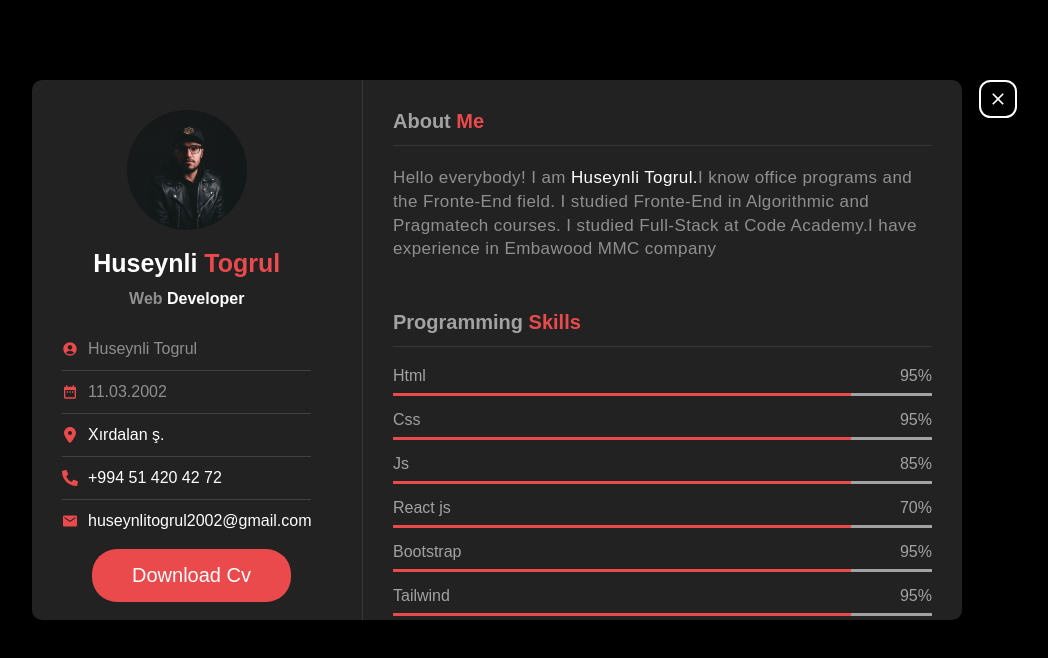
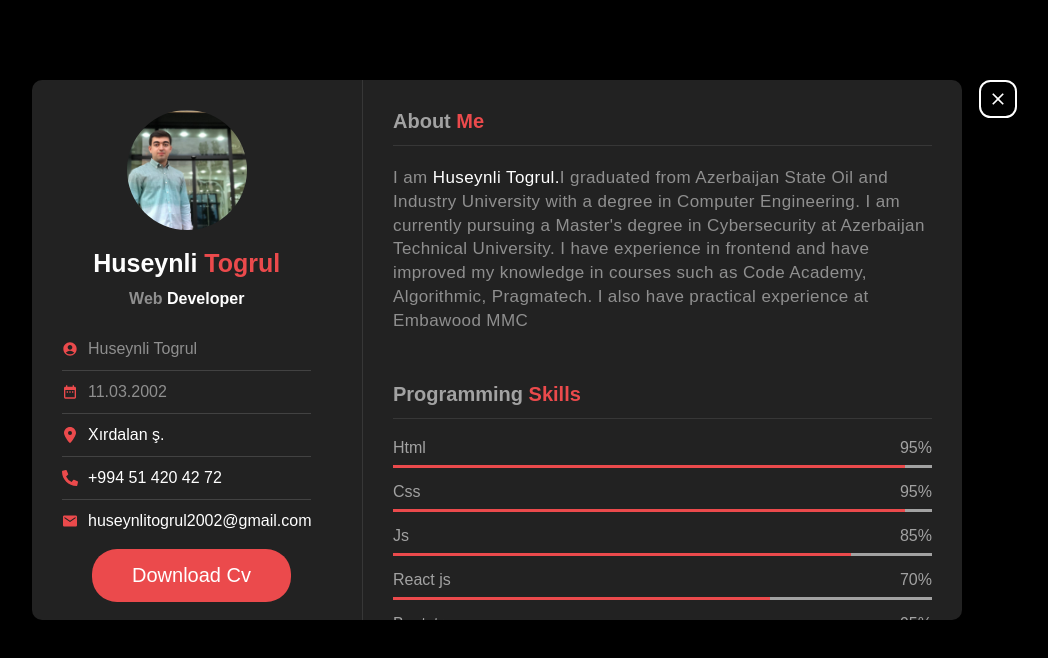
Before and after one commit to HuseynliTogrul/portfolio, a React (Create React App) app: page /about in a window 1280 px wide. Both pictures are taken after a click on the button "Learn More". Shown: the top 658 px of the page, without its empty margins (143-1191 px from the left). Built offline with nearby package versions, Linux system fonts and the light colour scheme.

Commit message:
fixed: update portfolio

```diff
--- a/src/components/About.jsx
+++ b/src/components/About.jsx
@@ -1,5 +1,6 @@
 import React, { useEffect } from 'react';
-import aboutImg from "../images/aboutImg.jpg"
+import aboutImg from "../images/aboutImg.jpeg";
+import aboutProfile from "../images/aboutProfile.png";
 import "../css/About.css"
 import { MdAccountCircle } from "react-icons/md";
 import { MdDateRange } from "react-icons/md";
@@ -8,6 +9,7 @@ import { FaPhoneAlt } from "react-icons/fa";
 import { IoMdMail } from "react-icons/io";
 import { IoMdClose } from "react-icons/io";
 import Cv from "../images/Cv.pdf"
+import skills from "../skills.json";
 
 function About() {
 
@@ -16,7 +18,6 @@ function About() {
     const aboutInfo = document.querySelector(".aboutInfo");
     const aboutModal = document.querySelector(".aboutModal");
     const navbar = document.querySelector(".navbar");
-    const App = document.querySelector(".App")
     const closeIcon = document.querySelector(".closeIcon")
     const container = document.querySelector(".container")
 
@@ -35,8 +36,7 @@ function About() {
       container.style.paddingTop = "0";
       container.style.minHeight = "100vh";
     })
-  }, []);
-
+  }, [])
 
   return (
     <div className='about'>
@@ -60,7 +60,7 @@ function About() {
         <div className="aboutMeLeft">
           <div className="author">
             <div className="aboutMeImg">
-              <img src={aboutImg} alt="aboutImg" />
+              <img src={aboutProfile} alt="aboutImg" />
             </div>
             <h3>Huseynli <span>Togrul</span></h3>
             <h4><span>Web</span> Developer</h4>
@@ -94,97 +94,29 @@ function About() {
         <div className="aboutMeRight">
           <div className="aboutMe">
             <h3>About <span>Me</span></h3>
-            <p>Hello everybody!
+            <p>
               I am <span>Huseynli Togrul.</span>
-              I know office programs and the Fronte-End field.
-              I studied Fronte-End in Algorithmic and Pragmatech courses.
-              I studied Full-Stack at Code Academy.I have experience in Embawood MMC company
+              I graduated from Azerbaijan State Oil and Industry University with a degree in
+              Computer Engineering. I am currently pursuing a Master's degree in
+              Cybersecurity at Azerbaijan Technical University. I have experience in frontend
+              and have improved my knowledge in courses such as Code Academy,
+              Algorithmic, Pragmatech. I also have practical experience at Embawood MMC
             </p>
           </div>
           <div className="progSkills">
             <h3>Programming <span>Skills</span></h3>
             <ul>
-              <li>
-                <div className="progValue">
-                  <p>Html</p>
-                  <span>95%</span>
-                </div>
-                <div className="backg">
-                  <div className="progBackg"></div>
-                </div>
-              </li>
-              <li>
-                <div className="progValue">
-                  <p>Css</p>
-                  <span>95%</span>
-                </div>
-                <div className="backg">
-                  <div className="progBackg"></div>
-                </div>
-              </li>
-              <li>
-                <div className="progValue">
-                  <p>Js</p>
-                  <span>85%</span>
-                </div>
-                <div className="backg">
-                  <div className="progBackg"></div>
-                </div>
-              </li>
-              <li>
-                <div className="progValue">
-                  <p>React js</p>
-                  <span>70%</span>
-                </div>
-                <div className="backg">
-                  <div className="progBackg"></div>
-                </div>
-              </li>
-              <li>
-                <div className="progValue">
-                  <p>Bootstrap</p>
-                  <span>95%</span>
-                </div>
-                <div className="backg">
-                  <div className="progBackg"></div>
-                </div>
-              </li>
-              <li>
-                <div className="progValue">
-                  <p>Tailwind</p>
-                  <span>95%</span>
-                </div>
-                <div className="backg">
-                  <div className="progBackg"></div>
-                </div>
-              </li>
-              <li>
-                <div className="progValue">
-                  <p>Sass</p>
-                  <span>95%</span>
-                </div>
-                <div className="backg">
-                  <div className="progBackg"></div>
-                </div>
-              </li>
-              <li>
-                <div className="progValue">
-                  <p>Next js</p>
-                  <span>50%</span>
-                </div>
-                <div className="backg">
-                  <div className="progBackg"></div>
-                </div>
-              </li>
-              <li>
-                <div className="progValue">
-                  <p>Vite js</p>
-                  <span>70%</span>
-                </div>
-                <div className="backg">
-                  <div className="progBackg"></div>
-                </div>
-              </li>
+              {skills.map((skill, index) => (
+                <li key={index}>
+                  <div className="progValue">
+                    <p>{skill.name}</p>
+                    <span>{skill.percentage}%</span>
+                  </div>
+                  <div className="backg">
+                    <div className="progBackg" style={{ width: `${skill.percentage}%` }}></div>
+                  </div>
+                </li>
+              ))}
             </ul>
           </div>
           <div className="langSkills">
@@ -246,7 +178,6 @@ function About() {
         </div>
       </div>
     </div>
-
   )
 }
 
--- a/src/css/About.css
+++ b/src/css/About.css
@@ -296,7 +296,7 @@
     content: "";
     position: absolute;
     width: 1px;
-    height: 110%;
+    height: 100%;
     top: 0;
     left: 0;
     background-color: rgba(255, 255, 255, .15);
@@ -314,8 +314,8 @@
     background: #eb4a4c;
     border-radius: 100%;
     border: solid 1px #eb4a4c;
-    left: -27px;
-    top: 20px;
+    left: -26px;
+    top: 25px;
 }
 
 .closeIcon {
--- /dev/null
+++ b/src/skills.json
@@ -0,0 +1,13 @@
+[
+  { "name": "Html", "percentage": 95 },
+  { "name": "Css", "percentage": 95 },
+  { "name": "Js", "percentage": 85 },
+  { "name": "React js", "percentage": 70 },
+  { "name": "Bootstrap", "percentage": 95 },
+  { "name": "Tailwind", "percentage": 95 },
+  { "name": "Sass", "percentage": 95 },
+  { "name": "Typescript js", "percentage": 60 },
+  { "name": "Vite js", "percentage": 70 },
+  { "name": "Material UI", "percentage": 90 },
+  { "name": "Ant Design", "percentage": 95 }
+]
```
Also changed, not shown: src/images/aboutImg.jpeg (added), src/images/aboutProfile.png (added).
